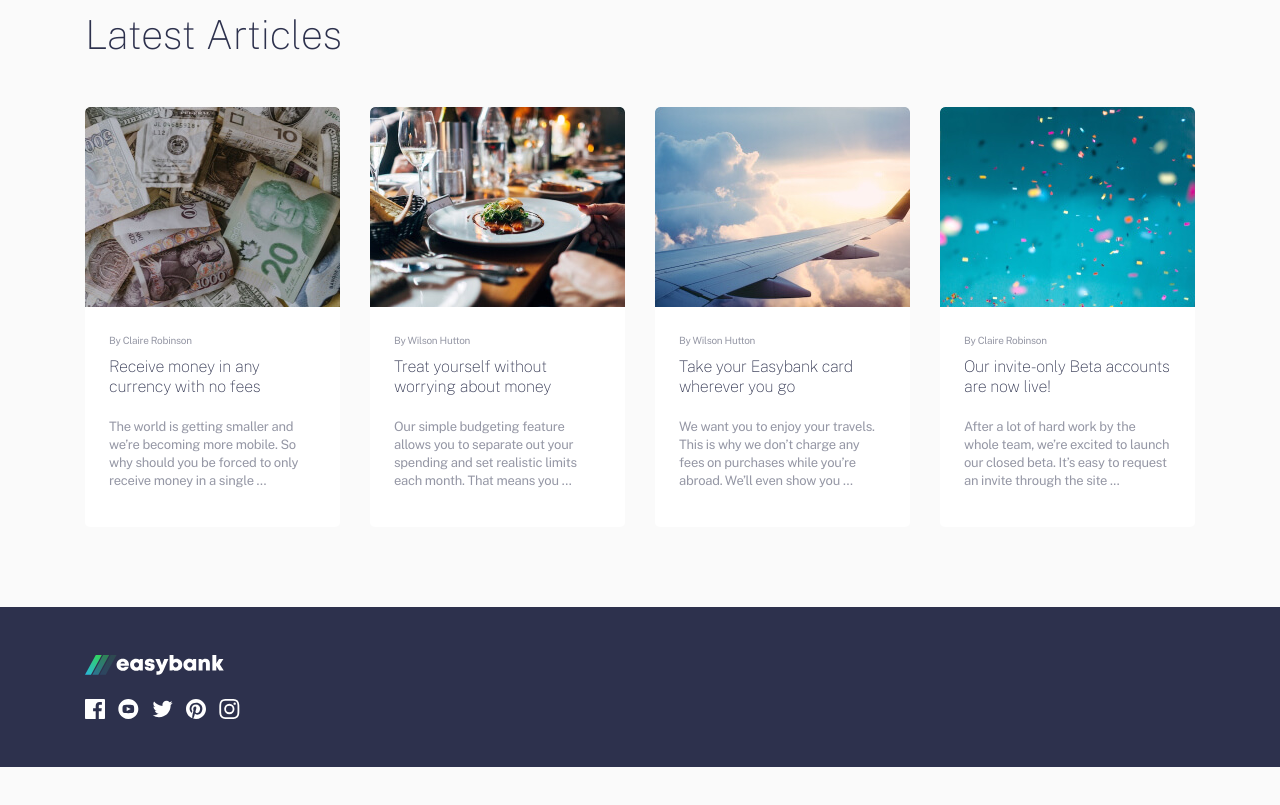
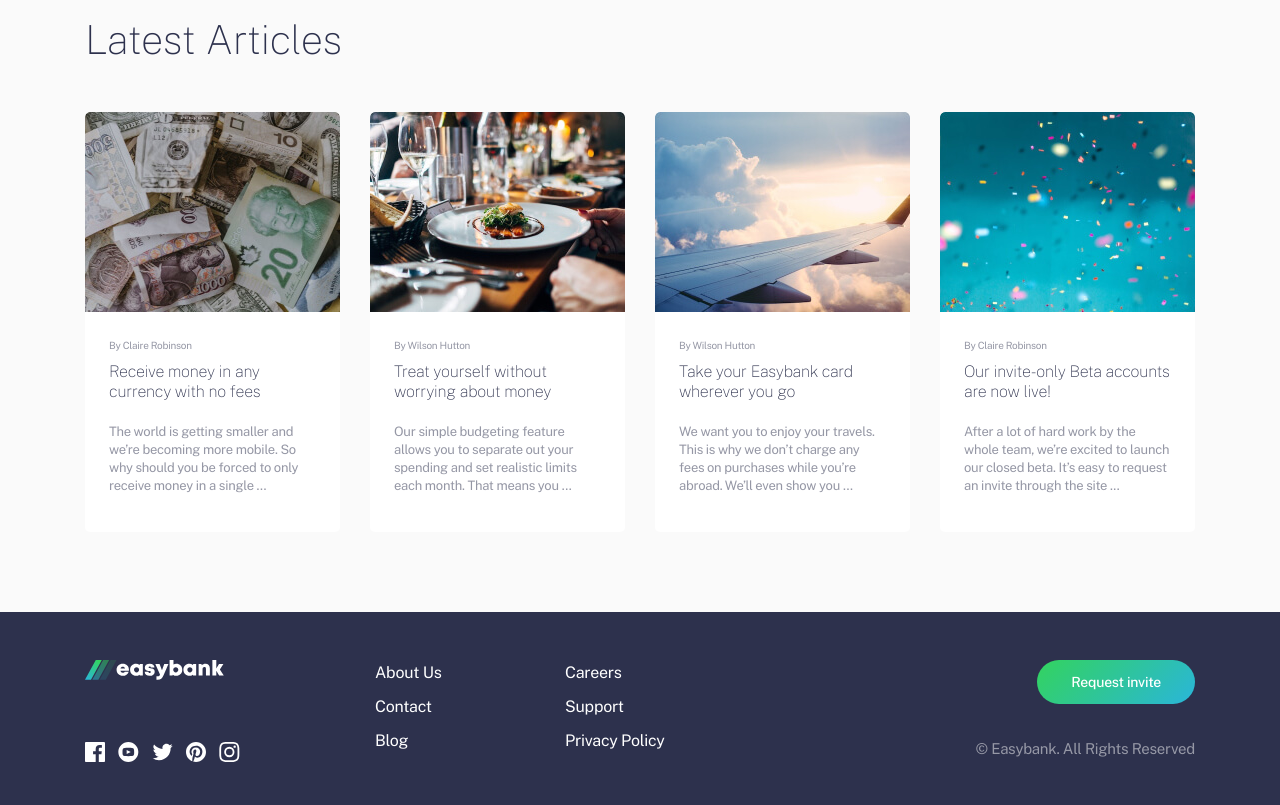
Before and after one commit to najmiddinabdullaev/Easybank, a plain HTML site: page index.html in a window 1280 px wide. Shown: the part 1572-2377 px from the top of the page. Before the commit the page ends 2339 px from the top, so only its background shows below. Drawn offline with nearby package versions, Linux system fonts and the light colour scheme.

Commit message:
Add site footer cta section

```diff
--- a/css/styles.css
+++ b/css/styles.css
@@ -442,7 +442,7 @@ img {
 /* INDEX-ARTICLES */
 
 .index-articles {
-  padding-top: 80px;
+  padding-top: 85px;
   padding-bottom: 80px;
 }
 
@@ -476,8 +476,63 @@ img {
   align-items: flex-start;
   width: 100%;
   max-width: 160px;
+  margin-right: 130px;
 }
 
 .site-footer__logo {
   margin-bottom: 24px;
 }
+
+.site-footer__links-wrapper {
+  display: flex;
+  margin-right: auto;
+}
+
+.site-footer__links {
+  width: 160px;
+  padding: 0;
+  margin: 0;
+  list-style: none;
+}
+
+.site-footer__links:not(:last-child){
+  margin-right: 30px;
+}
+
+.site-footer__links-item {
+  margin-bottom: 8px;
+}
+
+.site-footer__links-link {
+  display: inline-block;
+  color: #fff;
+  text-decoration: none;
+  text-transform: capitalize;
+}
+
+.site-footer__links-link:hover{
+  color: var(--green);
+}
+
+.site-footer__links-link:active{
+  opacity: 0.6;
+}
+
+.site-footer__cta-copy{
+  display: flex;
+  flex-direction: column;
+  justify-content: space-between;
+  align-items: flex-end;
+  text-align: right;
+}
+
+.site-footer__cta-button{
+  margin-bottom: 24px;
+}
+
+.site-footer__copy{
+  margin: 0;
+  font-size: 15px;
+  line-height: 26px;
+  color: rgba(255, 255, 255, 0.5);
+}
--- a/index.html
+++ b/index.html
@@ -210,6 +210,25 @@
         </li>
         </ul>
       </div>
+
+      <div class="site-footer__links-wrapper">
+        <ul class="site-footer__links">
+          <li class="site-footer__links-item"><a class="site-footer__links-link" href="#">About Us</a></li>
+          <li class="site-footer__links-item"><a class="site-footer__links-link" href="#">Contact</a></li>
+          <li class="site-footer__links-item"><a class="site-footer__links-link" href="#">Blog</a></li>
+        </ul>
+
+        <ul class="site-footer__links">
+          <li class="site-footer__links-item"><a class="site-footer__links-link" href="#">Careers</a></li>
+          <li class="site-footer__links-item"><a class="site-footer__links-link" href="#">Support</a></li>
+          <li class="site-footer__links-item"><a class="site-footer__links-link" href="#">Privacy Policy</a></li>
+        </ul>
+      </div>
+
+      <div class="site-footer__cta-copy">
+        <a class="button site-footer__cta-button" href="#">Request invite</a>
+        <p class="site-footer__copy">© Easybank. All Rights Reserved</p>
+      </div>
     </div>
   </footer>
 
```
